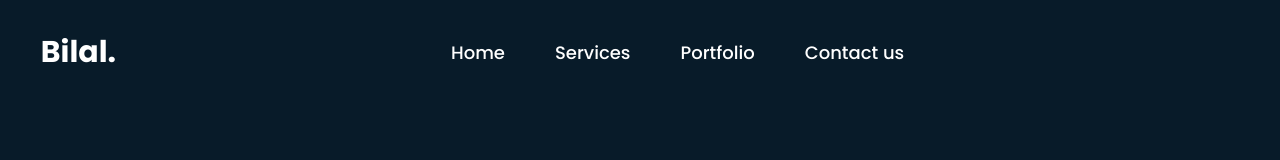
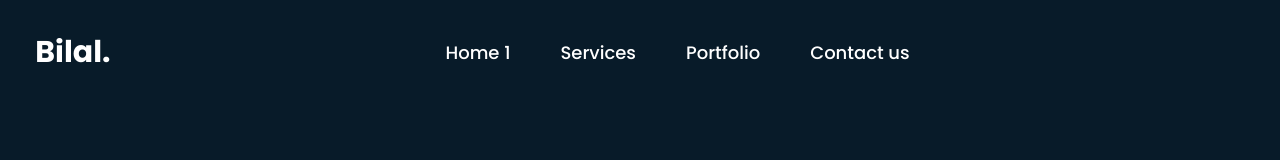
Before and after one commit to bilall001/Portfolio, a plain HTML site: page portfolio/html & css/index.html in a window 1280 px wide. Shown: the top 160 px of the page. Drawn offline with nearby package versions, Linux system fonts and the light colour scheme; files whose address does not match are found by name; a web font is replaced by a local one.

Commit message:
Update index.html

```diff
--- a/portfolio/html & css/index.html
+++ b/portfolio/html & css/index.html
@@ -19,7 +19,7 @@
         </div>
         <nav class="navbar">
 
-            <li><a href="Home" class="active">Home</a></li>
+            <li><a href="Home" class="active">Home 1</a></li>
             <li><a href="Services">Services</a></li>
             <li><a href="Portfolio">Portfolio</a></li>
             <li><a href="Contact us">Contact us</a></li>
```
